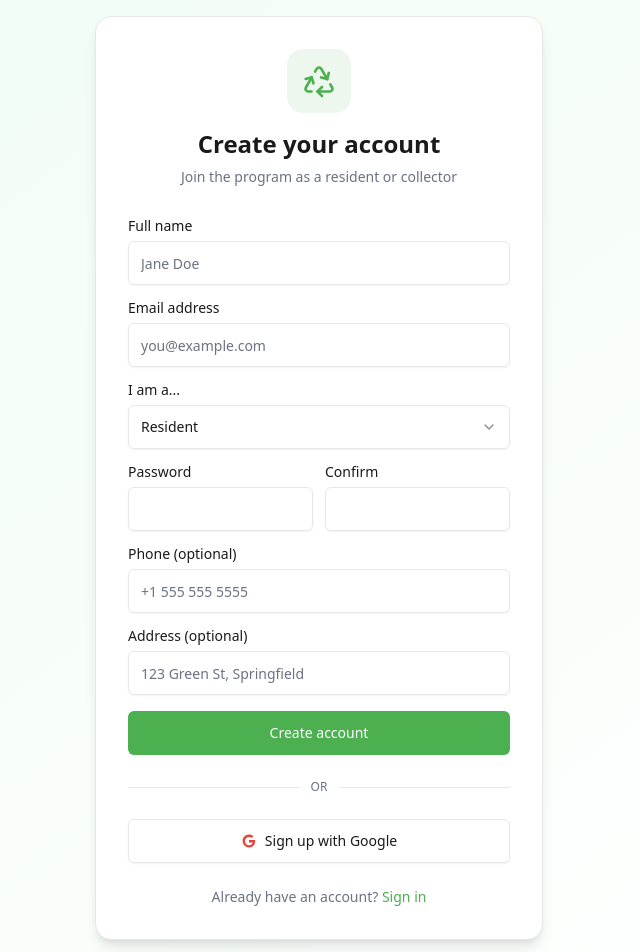
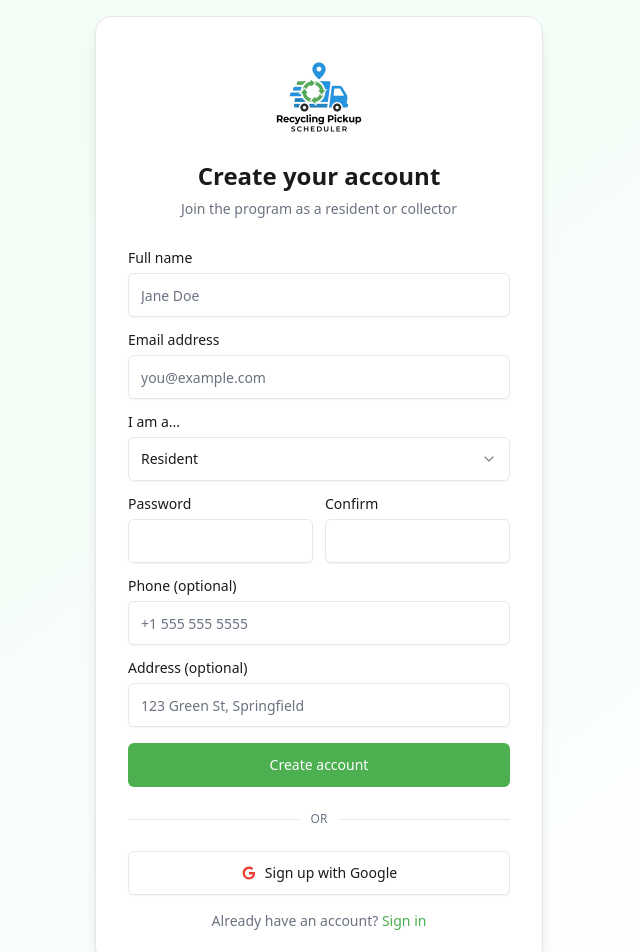
Before and after one commit to MEL13-Pimpom/MEL13-Pimpom, a Next.js app: page /signup in a window 1280 px wide. Shown: the top 952 px of the page, without its empty margins (321-961 px from the left). Built offline with nearby package versions, Linux system fonts and the light colour scheme.

Commit message:
feat: add icons and update logo in layout and navbar components

```diff
--- a/src/app/(admin)/admin/reports/page.tsx
+++ b/src/app/(admin)/admin/reports/page.tsx
@@ -270,7 +270,7 @@ export default async function AdminReportsPage({
                           "—"
                         )}
                       </TableCell>
-                      <TableCell className="text-xs text-muted-foreground max-w-xs">
+                      <TableCell className="text-xs text-muted-foreground w-[230px] max-w-[300px] whitespace-normal break-words [overflow-wrap:anywhere]">
                         {log.old_value || log.new_value ? (
                           <span>
                             {log.old_value ? (
--- a/src/components/auth/auth-card.tsx
+++ b/src/components/auth/auth-card.tsx
@@ -1,4 +1,4 @@
-import { Recycle } from "lucide-react";
+import Image from "next/image";
 import type { ReactNode } from "react";
 
 interface AuthCardProps {
@@ -12,8 +12,15 @@ export function AuthCard({ title, subtitle, children, footer }: AuthCardProps) {
   return (
     <div className="bg-white rounded-2xl shadow-lg p-8 border border-border">
       <div className="flex flex-col items-center mb-8">
-        <div className="h-16 w-16 rounded-2xl bg-primary/10 flex items-center justify-center mb-4">
-          <Recycle className="h-9 w-9 text-primary" strokeWidth={1.75} />
+        <div className="mb-4">
+          <Image
+            src="/logo.png"
+            alt="Recycling Pickup Scheduler"
+            width={240}
+            height={96}
+            priority
+            className="h-24 w-auto object-contain"
+          />
         </div>
         <h1 className="text-2xl font-semibold text-foreground text-center">
           {title}
@@ -23,7 +30,7 @@ export function AuthCard({ title, subtitle, children, footer }: AuthCardProps) {
         )}
       </div>
       {children}
-      {footer && <div className="mt-6 text-center">{footer}</div>}
+      {footer && <div className="mt-4 text-center">{footer}</div>}
     </div>
   );
 }
--- a/src/components/layout/navbar.tsx
+++ b/src/components/layout/navbar.tsx
@@ -1,7 +1,8 @@
 "use client";
 
+import Image from "next/image";
 import Link from "next/link";
-import { ChevronDown, KeyRound, LogOut, Recycle, UserCircle } from "lucide-react";
+import { ChevronDown, KeyRound, LogOut, UserCircle } from "lucide-react";
 import { useTransition } from "react";
 
 import { Avatar, AvatarFallback, AvatarImage } from "@/components/ui/avatar";
@@ -35,8 +36,14 @@ export function Navbar({ userName, userRole, avatarUrl }: NavbarProps) {
     <header className="bg-white border-b border-border shadow-sm sticky top-0 z-30">
       <div className="px-6 py-3 flex items-center justify-between">
         <Link href="/" className="flex items-center gap-3">
-          <div className="h-10 w-10 rounded-xl bg-primary/10 flex items-center justify-center">
-            <Recycle className="h-6 w-6 text-primary" strokeWidth={1.75} />
+          <div className="h-10 w-10 rounded-xl overflow-hidden flex items-center justify-center">
+            <Image
+              src="/icon.png"
+              alt="Recycling Pickup Scheduler"
+              width={40}
+              height={40}
+              className="h-10 w-10 object-contain"
+            />
           </div>
           <div className="flex flex-col leading-tight">
             <span className="text-base font-semibold">Recycling Pickup</span>
```
Also changed, not shown: src/app/layout.tsx (+9 -3 lines), public/icon.png (added), public/logo.png (added).
